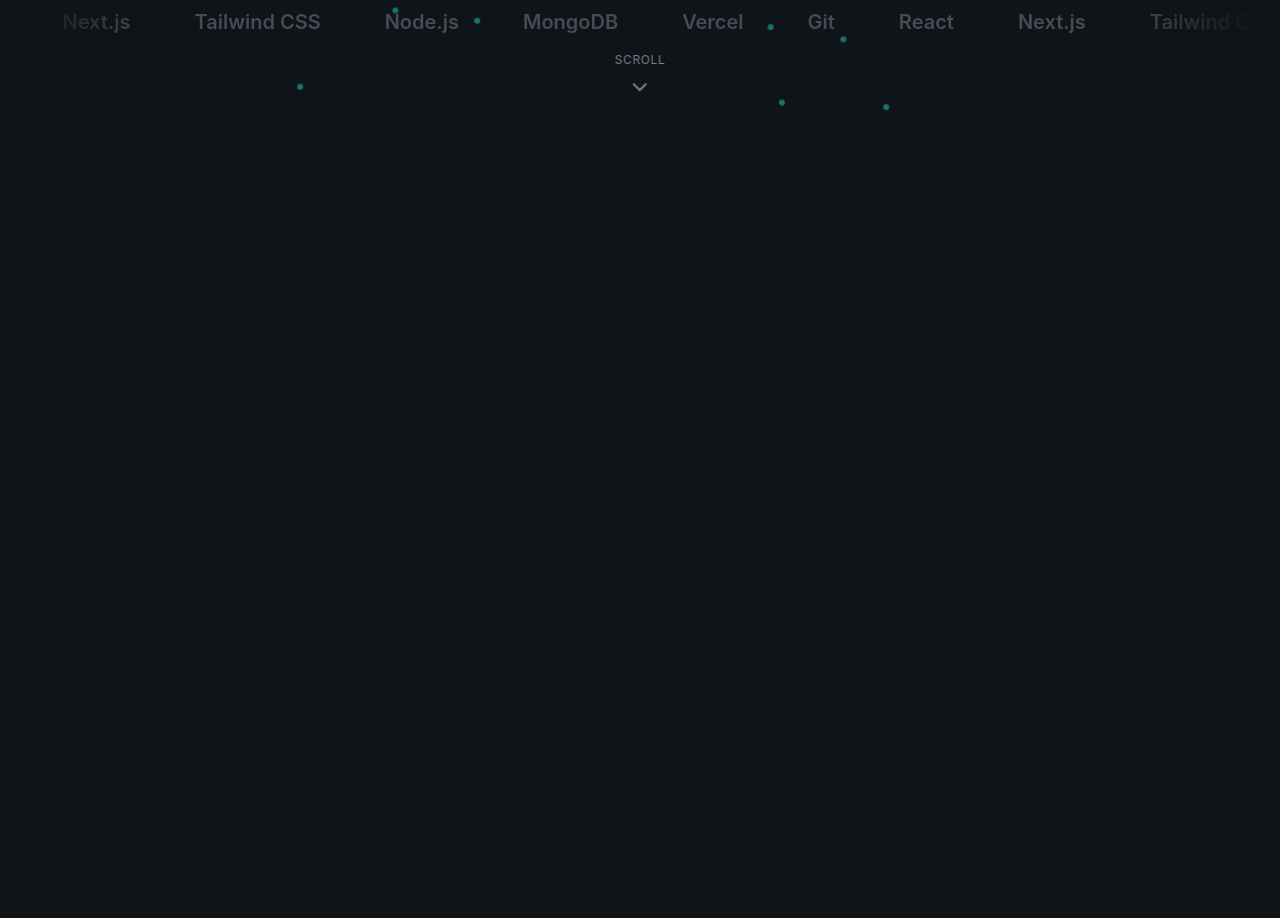
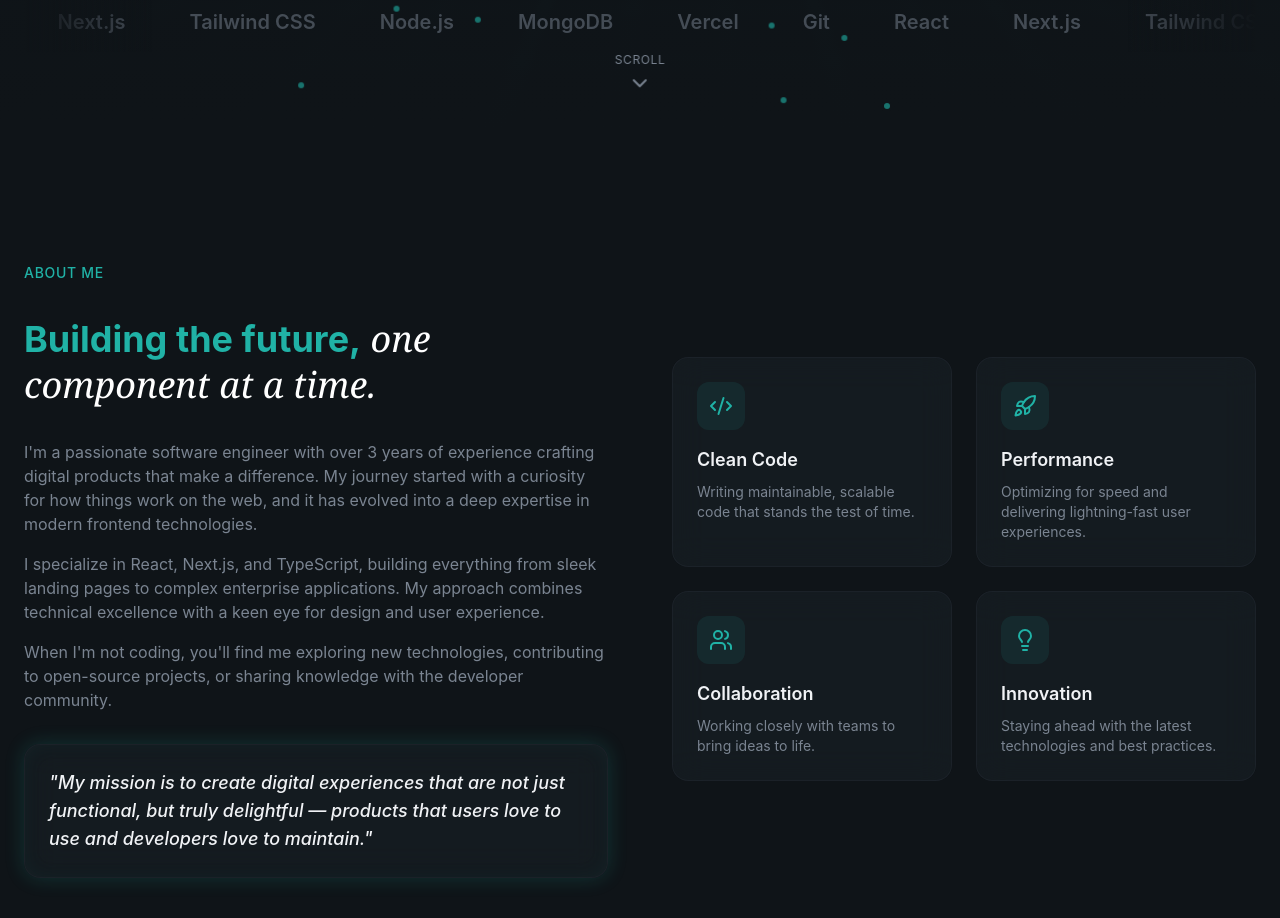
Before and after one commit to matthew719/my-portfolio, a React (Vite) app: page / in a window 1280 px wide. Shown: the part 820-1738 px from the top of the page. Before the commit the page ends 952 px from the top, so only its background shows below. Built offline with nearby package versions, Linux system fonts and the light colour scheme.

Commit message:
2nd commit

```diff
--- a/src/layout/Navbar.jsx
+++ b/src/layout/Navbar.jsx
@@ -39,7 +39,9 @@
             <div className="hidden md:flex items-center gap-1">
                 <div className="glass rounded-full px-2 py-1 flex items-center gap-1">
                     {navLinks.map((link, index) => (
-                        <a href={link.href} key={index} className="px-4 py-2 text-sm font-medium text-muted-foreground hover:foreground rounded-full hover:bg-surface hover:text-white"
+                        <a href={link.href}
+                            key={index}
+                            className="px-4 py-2 text-sm font-medium text-muted-foreground hover:foreground rounded-full hover:bg-surface hover:text-white"
                         >
                             {link.label}
                         </a>
@@ -68,13 +70,16 @@
             <div className="md:hidden glass-strong animate-fade-in">
                 <div className="container mx-auto px-6 py-6 flex flex-col gap-4">
                     {navLinks.map((link, index) => (
-                        <a href={link.href} key={index} className="text-lg text-muted-fooreground hover:text-foreground py-2"
+                        <a href={link.href}
+                        key={index}
+                        onClick = {() => setIsMobileMenuOpen(false)}
+                        className="text-lg text-muted-fooreground hover:text-foreground py-2"
                         >
                             {link.label}
                         </a>
                     ))}
 
-                    <Button>
+                    <Button onClick = {() => setIsMobileMenuOpen(false)}>
                       Contact Me
                     </Button>
                 </div>
--- a/src/sections/About.jsx
+++ b/src/sections/About.jsx
@@ -1,3 +1,98 @@
+import { Code2, Rocket, Users, Lightbulb } from "lucide-react";
+
+
+const highlights = [
+    {
+        icon: Code2,
+        title: "Clean Code",
+        description: "Writing maintainable, scalable code that stands the test of time.",
+    },
+    {
+        icon: Rocket,
+        title: "Performance",
+        description:
+        "Optimizing for speed and delivering lightning-fast user experiences.",
+    },
+    {
+        icon: Users,
+        title: "Collaboration",
+        description: "Working closely with teams to bring ideas to life.",
+    },
+    {
+        icon: Lightbulb,
+        title: "Innovation",
+        description:
+        "Staying ahead with the latest technologies and best practices.",
+    },
+]
+
 export const About = () => {
-    return <section></section>;
+    return (
+    <section id="about" className="py-32 relative overflow-hidden">
+        <div className="container mx-auto px-6 relative z-10">
+            <div className="grid lg:grid-cols-2 gap-16 items-center">
+            {/* Left column */}
+                <div className="space-y-8">
+                    <div clasName="animate-fade-in">
+                    <span className="text-secondary-foreground text-sm font-medium tracking-wider uppercase">About Me</span>
+                </div>
+
+                <h2 className="text-4xl md:text:5xl font-bold leading-tight animate-fade-in animation-delay-100 text-secondary-foreground">
+                    Building the future,
+                    <span className="font-serif italic font-normal text-white"> one component at a time.
+                    </span>
+                </h2>
+
+                <div className="space-y-4 text-muted-foreground animate-fade-in animation-delay-200">
+                     <p>
+                I'm a passionate software engineer with over 3 years of
+                experience crafting digital products that make a difference. My
+                journey started with a curiosity for how things work on the web,
+                and it has evolved into a deep expertise in modern frontend
+                technologies.
+              </p>
+              <p>
+                I specialize in React, Next.js, and TypeScript, building
+                everything from sleek landing pages to complex enterprise
+                applications. My approach combines technical excellence with a
+                keen eye for design and user experience.
+              </p>
+              <p>
+                When I'm not coding, you'll find me exploring new technologies,
+                contributing to open-source projects, or sharing knowledge with
+                the developer community.
+              </p>
+                </div>
+
+                <div className="glass rounded-2xl p-6 glow-border animate-fade-in animation-delay-300">
+                    <p className="text-lg font-medium italic text-foreground">
+                        "My mission is to create digital experiences that are not just
+                        functional, but truly delightful — products that users love to
+                        use and developers love to maintain."
+                    </p>
+                </div>
+                </div>
+
+                 {/* Right Column - Hilights */}
+                <div className="grid sm:grid-cols-2 gap-6">
+                    {highlights.map((item, idx) => (
+                <div
+                    key={idx}
+                    className="glass p-6 rounded-2xl animate-fade-in"
+                    style={{ animationDelay: `${(idx + 1) * 100}ms` }}
+                >
+                <div className="w-12 h-12 rounded-xl bg-primary/10 flex items-center justify-center mb-4 hover:bg-primary/20">
+                  <item.icon className="w-6 h-6 text-primary" />
+                </div>
+                <h3 className="text-lg font-semibold mb-2">{item.title}</h3>
+                <p className="text-sm text-muted-foreground">
+                  {item.description}
+                </p>
+              </div>
+            ))}
+          </div>
+            </div>
+        </div>
+    </section>
+    );
 };
--- a/src/sections/Hero.jsx
+++ b/src/sections/Hero.jsx
@@ -127,7 +127,7 @@
                                 </div>
                                 {/* Stats Badge */}
                                 <div className="absolute -top-4 -left-4 glass rounded-xl px-4 py-3 animate-float animation-delay-500">
-                                    <div className="text-2xl font-bold text-primary">2+</div>
+                                    <div className="text-2xl font-bold text-primary">3+</div>
                                     <div className="text-xs text-muted-foreground">
                                         Years Experience
                                         </div>
```
